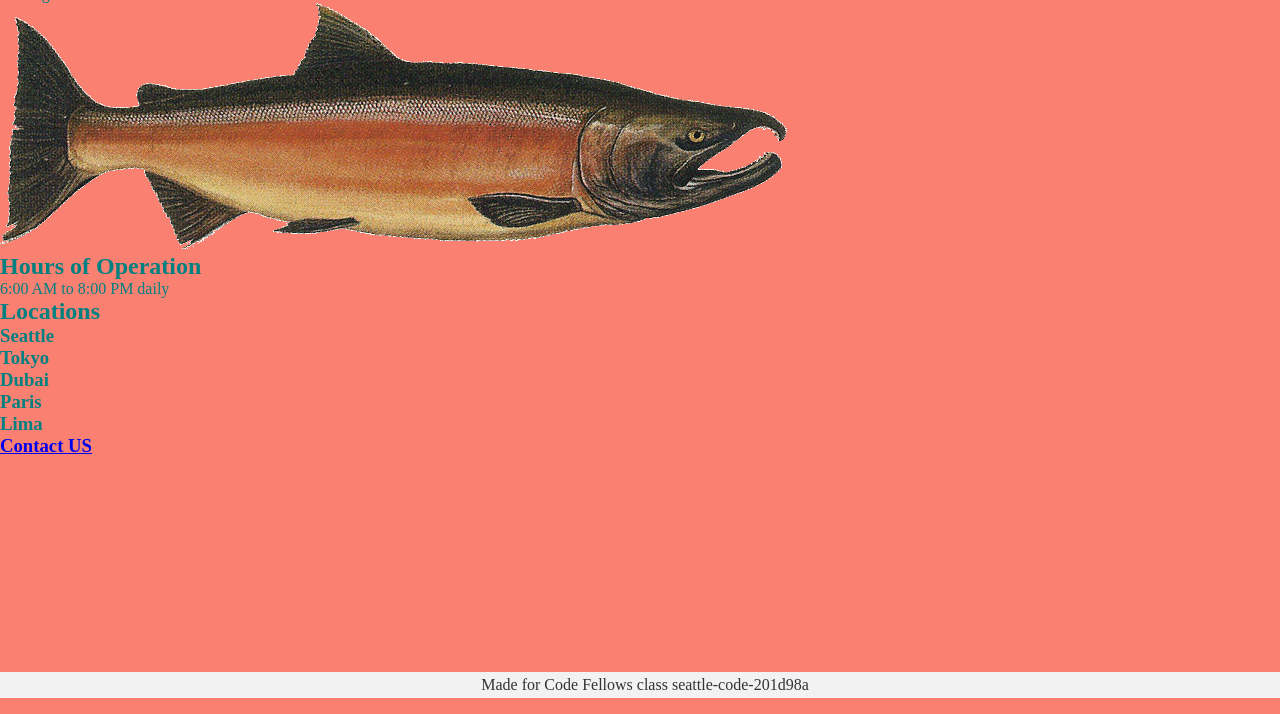
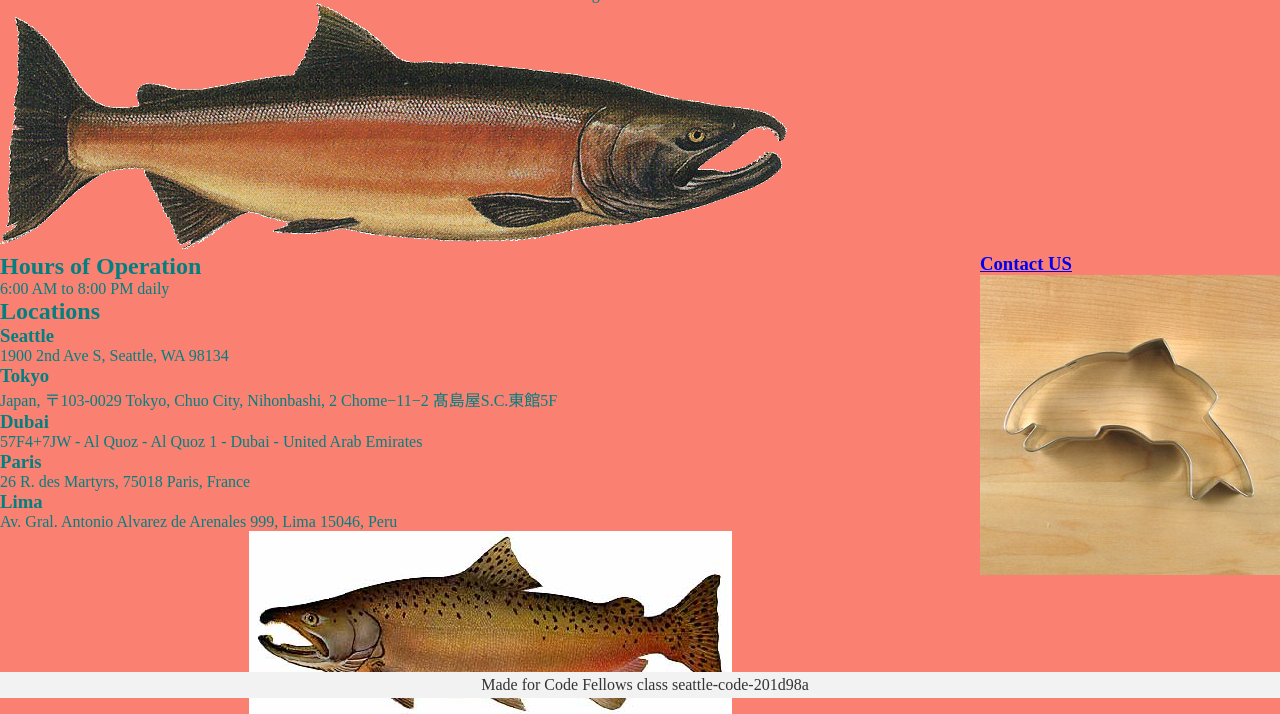
Before and after one commit to tbsharkey/cookie-stand, a plain HTML site: page index.html in a window 1280 px wide. Shown: the part 102-816 px from the top of the page. Drawn offline with Linux system fonts and the light colour scheme.

Commit message:
Added all images

```diff
--- a/css/style.css
+++ b/css/style.css
@@ -4,6 +4,18 @@
 }
 
 h1 {
+  text-align: center;
+}
+
+.left {
+  float: left;
+}
+
+.right {
+  float: right;
+}
+
+header p {
   text-align: center;
 }
 
@@ -26,6 +38,11 @@ nav a {
   margin-left: 10px;
 }
 
+.center-image {
+  display: block;
+  margin-left: auto;
+  margin-right: auto;
+}
 
 body {
   background-color: salmon;
--- a/index.html
+++ b/index.html
@@ -16,24 +16,31 @@
       </nav>
       <h1>Pat's Salmon Cookies</h1>
       <p>Serving the best since 2023.</p>
-      <img src="image/theFish.png" alt="The most beautiful fish.">
+      <img class="main-pic" src="image/theFish.png" alt="The most beautiful fish.">
     </header>
 
     <main>
-      <section>
+      <section class="left">
         <h2>Hours of Operation</h2>
         <p>6:00 AM to 8:00 PM daily</p>
         <h2>Locations</h2>
         <h3>Seattle</h3>
+        <p>1900 2nd Ave S, Seattle, WA 98134</p>
         <h3>Tokyo</h3>
+        <p>Japan, 〒103-0029 Tokyo, Chuo City, Nihonbashi, 2 Chome−11−2 髙島屋S.C.東館5F</p>
         <h3>Dubai</h3>
+        <p>57F4+7JW - Al Quoz - Al Quoz 1 - Dubai - United Arab Emirates</p>
         <h3>Paris</h3>
+        <p>26 R. des Martyrs, 75018 Paris, France</p>
         <h3>Lima</h3>
+        <p>Av. Gral. Antonio Alvarez de Arenales 999, Lima 15046, Peru</p>
 
       </section>
-      <section>
+      <section class="right">
         <a href="/contact-us.html"><h3>Contact US</h3></a>
+        <img src="image/cutter.jpeg" alt="A cookie cutter">
       </section>
+      <img src="image/chinook.jpg" alt="One more fish" class="center-image">
     </main>
     <footer>
       <p>Made for Code Fellows class seattle-code-201d98a</p>
```
Also changed, not shown: sales.html (+4 -3 lines).
